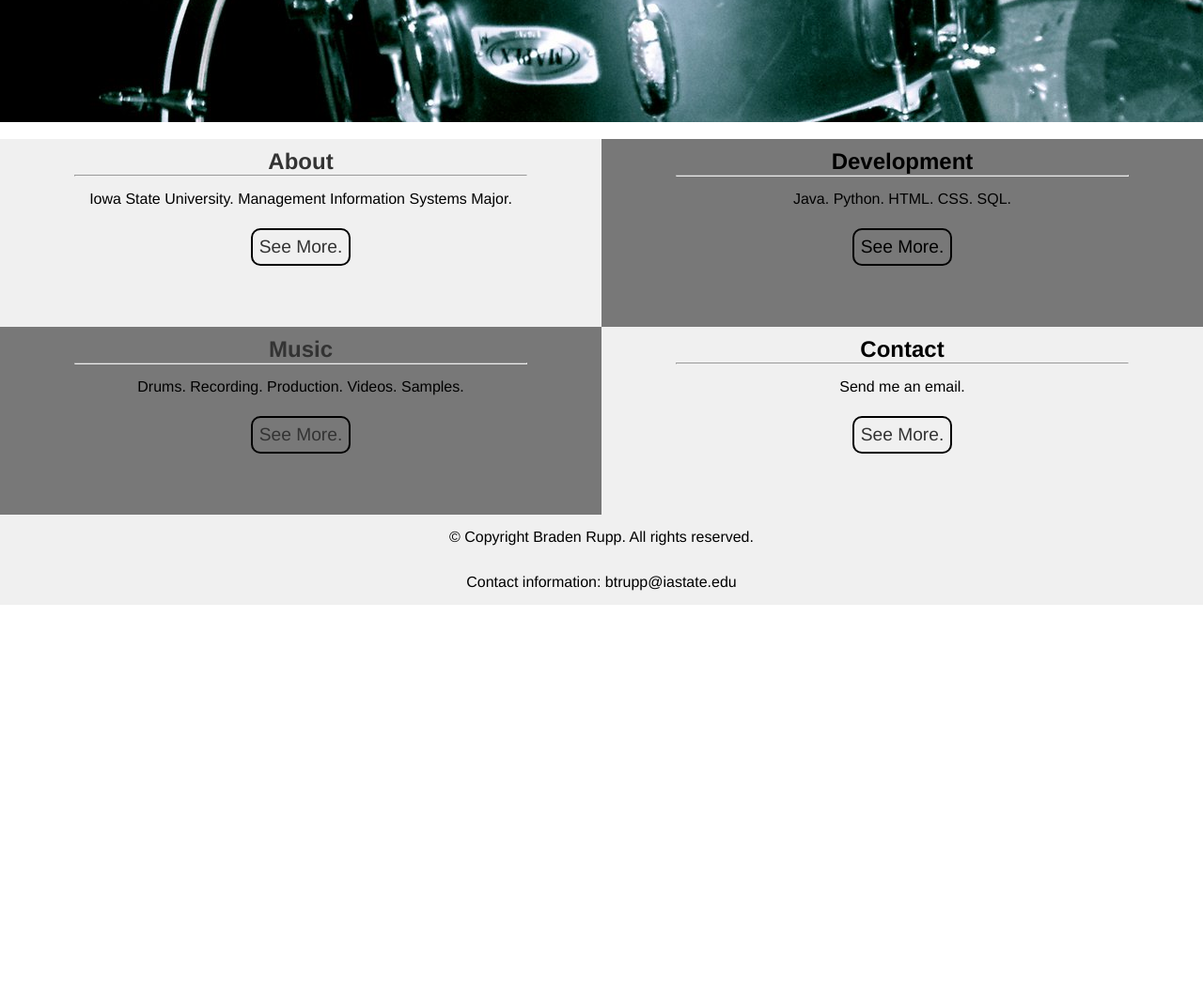
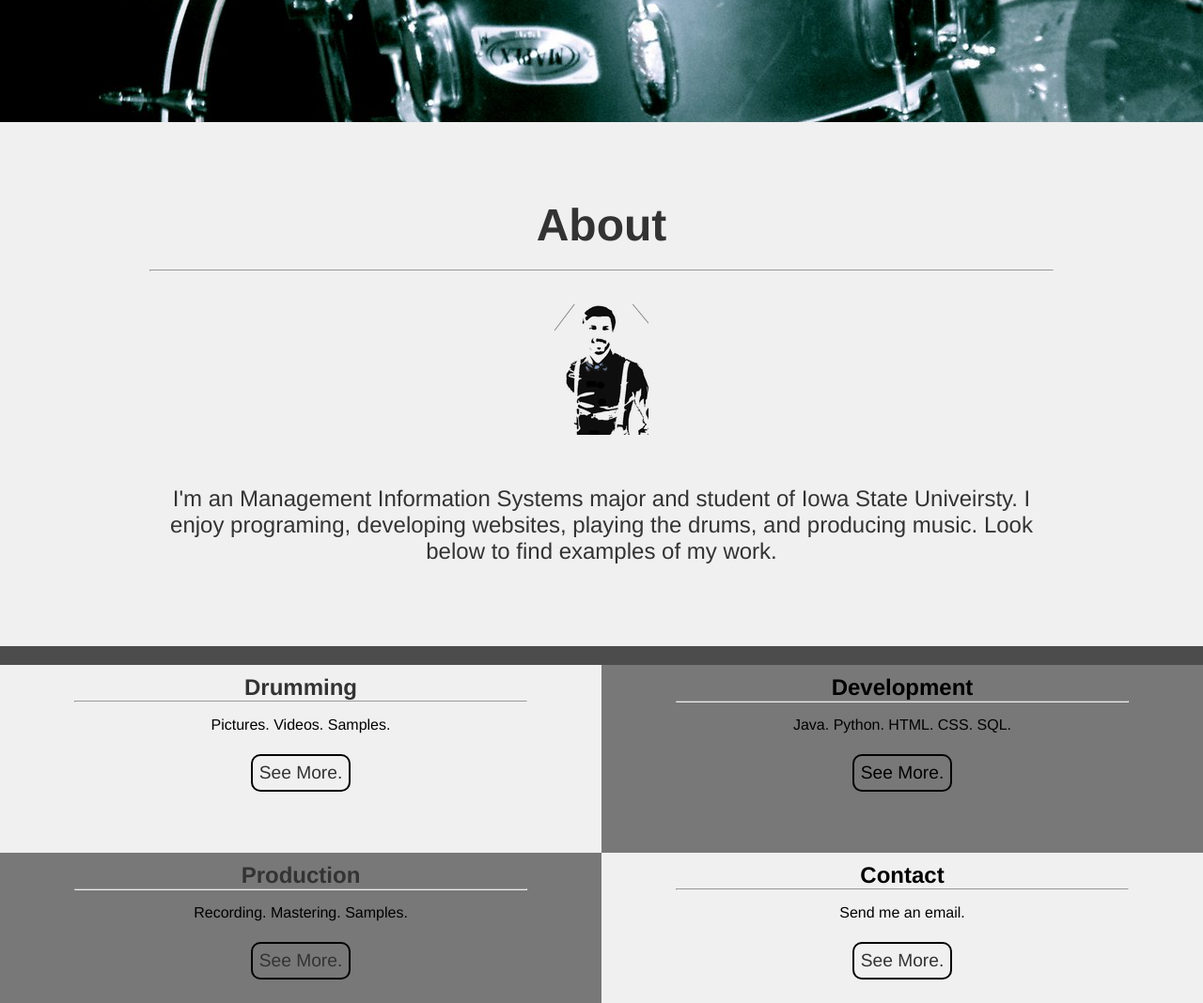
Before and after one commit to bradenrupp/finalProject, a plain HTML site: page index.html in a window 1280 px wide. Shown: the part 620-1688 px from the top of the page at 94% size. Before the commit the page ends 1264 px from the top, so only its background shows below. Drawn offline with Linux system fonts and the light colour scheme.

Commit message:
more changes

```diff
--- a/bradenCSS.css
+++ b/bradenCSS.css
@@ -16,12 +16,12 @@ a:visited {
 
 /* mouse over link */
 a:hover {
-    text-decoration: none;
-    color: black;
+    text-decoration: underline;
+    color: white;
 }
 
 /* selected link */
-a:active { color: #F0F0F0; }
+a:active { color: black; }
 
 body	{
 	font-family: Helvetica;
@@ -69,6 +69,20 @@ h2.light	{
 h2.dark	{
 	text-align: center;
 	}
+
+h2.about 	{
+		text-align: center;
+		color: #333;
+		font-size: 3em;
+		margin-bottom: 20px;
+}
+
+hr.blackLine 	{
+	color: black;
+	border-width: 10px;
+    border-style: solid;
+    opacity: .7;
+}
 
 h1.featureh1	{
 	text-align: center;
@@ -126,6 +140,11 @@ table.nav	{width: 100%;
     height:1536px;
 }
 
+.smallHeader{
+    background-image: url('background.png');
+    width:1000px;
+    height:362px;
+}
 
 .bg {
   /* Set rules to fill background */
@@ -136,7 +155,6 @@ table.nav	{width: 100%;
   width: 100%;
   height: 750px;
 }
-
 
 td.colorChangeLight:hover {
 	background-color: #F0F0F0;
--- a/index.html
+++ b/index.html
@@ -25,7 +25,6 @@
 	<table id="navbar" class="nav">
 	  <tr>
 		<td class="alignLeft verticalAlign"><a href="index.html">Braden Rupp</td>
-		<td class="tdWidth verticalAlign"><a href="about.html">About</td>
 		<td class="tdWidth verticalAlign"><a href="development.html">Development</td>
 		<td class="tdWidth verticalAlign"><a href="cusic.html">Music</td>
 	    <td class="tdWidth verticalAlign"><a href="contact.html">Contact</td>
@@ -44,12 +43,25 @@
 	</div>
 </div>
 
-<br>
+
+<div style="background-color: #F0F0F0;">
+	<br><br><br><br>
+	<h2 class="about spaceH2">About</h2>
+		<hr class="info" />
+	<div style="width:75%; margin: auto">
+		<p style="text-align: center; margin: 20px"><img style="text-align: center" src="braden.png" width="100" height="139" alt="Me"/></p>
+
+	<p style="font-size: 1.5em; color: #333;">I'm an Management Information Systems major and student of Iowa State Univeirsty. I enjoy programing, developing websites, playing the drums, and producing music. Look below to find examples of my work.</p></div>
+	<br><br><br><br>
+</div>
+
+<hr class="blackLine">
+
 
 <div style="background-color: #F0F0F0; width: 50%; float: left; height: 200px;">
-	<h2 class="light spaceH2">About</h2>
+	<h2 class="light spaceH2">Drumming</h2>
 		<hr class="info" />
-	<p>Iowa State University. Management Information Systems Major.</p>
+	<p>Pictures. Videos. Samples.</p>
 	<table class="center spaceTable">
 		<tr>
 			<td class="seeMore colorChangeDark">See More.</td>
@@ -73,9 +85,9 @@
 
 <div style="background-color: #787878; width: 50%; float: left; height: 200px;">
 
-	<h2 class="light spaceH2">Music</h2>
+	<h2 class="light spaceH2">Production</h2>
 	<hr class="info" />
-	<p>Drums. Recording. Production. Videos. Samples. </p>
+	<p>Recording. Mastering. Samples. </p>
 	<table class="center spaceTable">
 		<tr>
 			<td class="seeMore colorChangeLight">See More.</td>
--- a/jquery.js
+++ b/jquery.js
@@ -7,13 +7,10 @@ $(document).ready(function(){
 		if(scroll_start > offset.top) {
 			$('#navbar').css('background-color','#333');
 			$('#navbar').css('opacity','.9');
-
 		}
 		else {
 			$('#navbar').css('background-color','transparent');
 			$('#navbar').css('opacity','1');
-
-
 		}
 	});
 });
```
Also changed, not shown: about.html (+6 -13 lines), background.png (added), braden.png (added).
